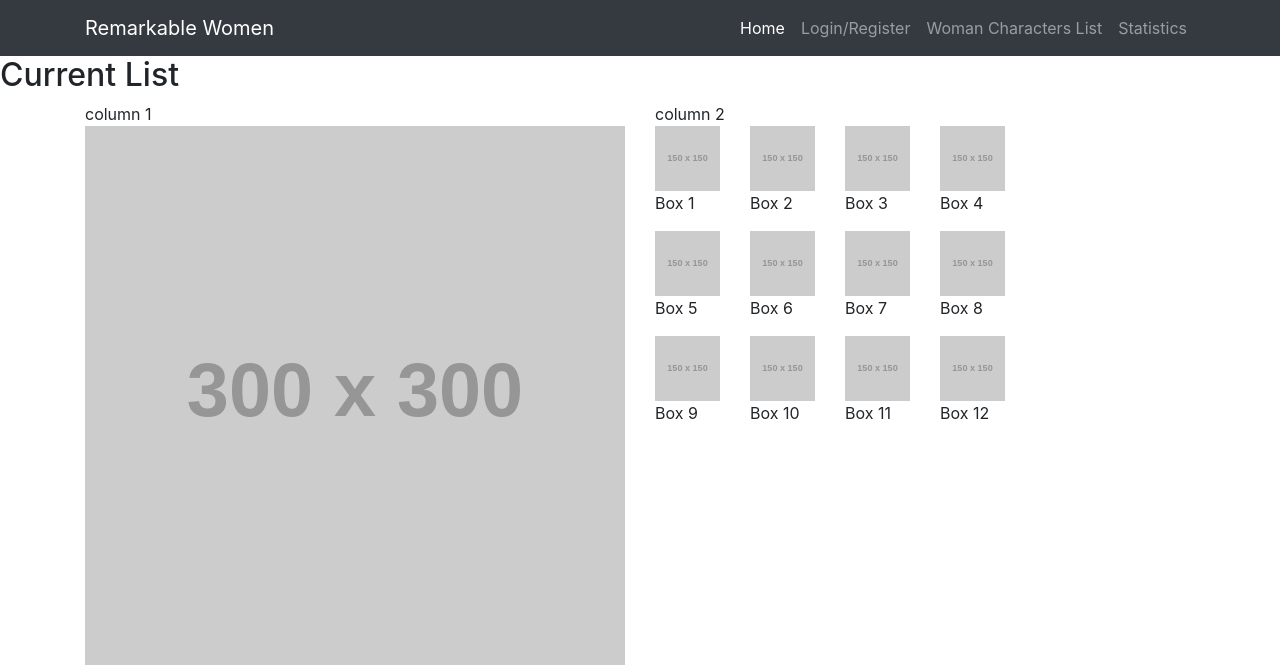
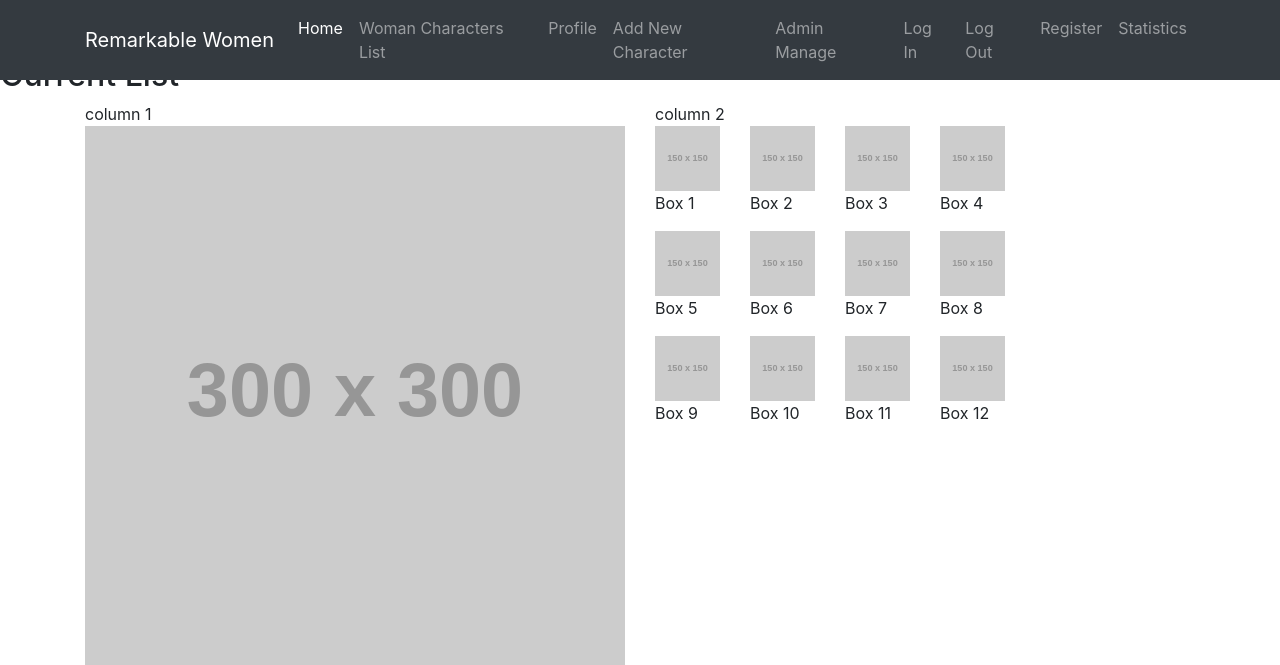
Before and after one commit to laumartin/RemarkableWomen, a Flask app: page /characters in a window 1280 px wide. Shown: the top 665 px of the page. Run offline with Flask 2, Linux system fonts and the light colour scheme; grey boxes labelled with a size stand in for pictures from a placeholder-image service; data that the repository does not hold is empty; some libraries are stand-ins or nearby versions.

Commit message:
Building the user authentication using Flask built-in security method features from Werkzeug to create hashed passwords. Building the Registration functionality starting with GET method, which will get the template to render our registration page in app.py file. Creating the register.html template file. Adding Card and form styles from bootstrap. Updating Jinja template links in base.html

```diff
--- a/app.py
+++ b/app.py
@@ -5,6 +5,7 @@ from flask import (
 from flask_pymongo import PyMongo
 # MongoDB stores data in a JSON-like format called bson.
 from bson.objectid import ObjectId
+from werkzeug.security import generate_password_hash, check_password_hash
 if os.path.exists("env.py"):
     import env
 
@@ -28,6 +29,11 @@ mongo = PyMongo(app)
 @app.route("/")
 def home():
     return render_template("home.html")
+
+
+@app.route("/register", methods=["GET", "POST"])
+def register():
+    return render_template("register.html")
 
 
 @app.route("/characters")
--- a/templates/base.html
+++ b/templates/base.html
@@ -3,11 +3,13 @@
 <head>
     <meta charset="UTF-8">
     <meta name="viewport" content="width=device-width, initial-scale=1.0">
-    <link rel="stylesheet" href="https://maxcdn.bootstrapcdn.com/bootstrap/4.0.0/css/bootstrap.min.css" integrity="sha384-Gn5384xqQ1aoWXA+058RXPxPg6fy4IWvTNh0E263XmFcJlSAwiGgFAW/dAiS6JXm" crossorigin="anonymous">
-    <link rel="stylesheet" href="{{url_for('static', filename='css/bootstrap.min.css')}}">
-    <link rel="stylesheet" href="{{url_for('static', filename='css/business-frontpage.css')}}">
-    <link rel="stylesheet" href="{{url_for('static', filename='css/bootstrap-grid.min.css')}}">
-     <link rel="stylesheet" href="{{url_for('static', filename='css/style.css')}}">
+    <link rel="stylesheet" type="text/css" href="https://cdnjs.cloudflare.com/ajax/libs/font-awesome/5.15.1/css/all.min.css"
+        integrity="sha512-+4zCK9k+qNFUR5X+cKL9EIR+ZOhtIloNl9GIKS57V1MyNsYpYcUrUeQc9vNfzsWfV28IaLL3i96P9sdNyeRssA==" crossorigin="anonymous"/>
+    <link rel="stylesheet" type="text/css" href="https://maxcdn.bootstrapcdn.com/bootstrap/4.0.0/css/bootstrap.min.css" integrity="sha384-Gn5384xqQ1aoWXA+058RXPxPg6fy4IWvTNh0E263XmFcJlSAwiGgFAW/dAiS6JXm" crossorigin="anonymous">
+    <link rel="stylesheet" type="text/css" href="{{url_for('static', filename='css/bootstrap.min.css')}}">
+    <link rel="stylesheet" type="text/css" href="{{url_for('static', filename='css/business-frontpage.css')}}">
+    <link rel="stylesheet" type="text/css" href="{{url_for('static', filename='css/bootstrap-grid.min.css')}}">
+     <link rel="stylesheet" type="text/css" href="{{url_for('static', filename='css/style.css')}}">
     <title>Remarkable Women</title>
 </head>
 <body>
@@ -28,10 +30,25 @@
                         </a>
                     </li>
                     <li class="nav-item">
-                        <a class="nav-link" href="{{ url_for('login') }}">Login/Register</a>
+                        <a class="nav-link" href="{{ url_for('characters') }}">Woman Characters List</a>
                     </li>
                     <li class="nav-item">
-                        <a class="nav-link" href="{{ url_for('characters') }}">Woman Characters List</a>
+                        <a class="nav-link" href="#">Profile</a>
+                    </li>
+                    <li class="nav-item">
+                        <a class="nav-link" href="#">Add New Character</a>
+                    </li>
+                    <li class="nav-item">
+                        <a class="nav-link" href="#">Admin Manage</a>
+                    </li>
+                    <li class="nav-item">
+                        <a class="nav-link" href="{{ url_for('login') }}">Log In</a>
+                    </li>
+                    <li class="nav-item">
+                        <a class="nav-link" href="#">Log Out</a>
+                    </li>
+                    <li class="nav-item">
+                        <a class="nav-link" href="{{ url_for('register') }}">Register</a>
                     </li>
                     <li class="nav-item">
                         <a class="nav-link" href="{{ url_for('statistics') }}">Statistics</a>
```
Also changed, not shown: templates/register.html (added, +35 -0 lines).
